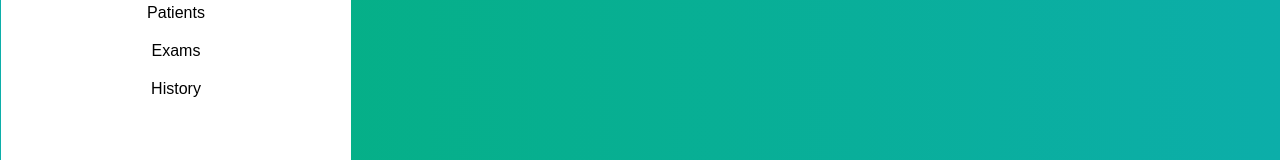
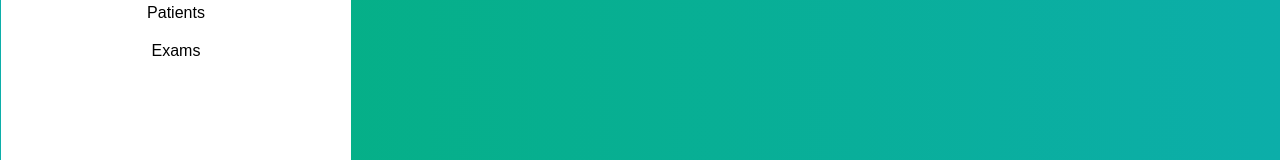
Before and after one commit to davidpaz06/clinikos-frontend, a React (Vite) app: page /home in a window 1280 px wide. Shown: the part 254-414 px from the top of the page. Built offline with nearby package versions, Linux system fonts and the light colour scheme.

Commit message:
front fixed keys

```diff
--- a/src/components/Sidebar.jsx
+++ b/src/components/Sidebar.jsx
@@ -17,7 +17,6 @@ const Sidebar = () => {
       "Hospitalizations",
       "Patients",
       "Exams",
-      "History",
     ],
     doctor: ["Appointments", "Patients", "Hospitalizations", "History"],
     patient: ["History", "Appointments", "Medics"],
```
